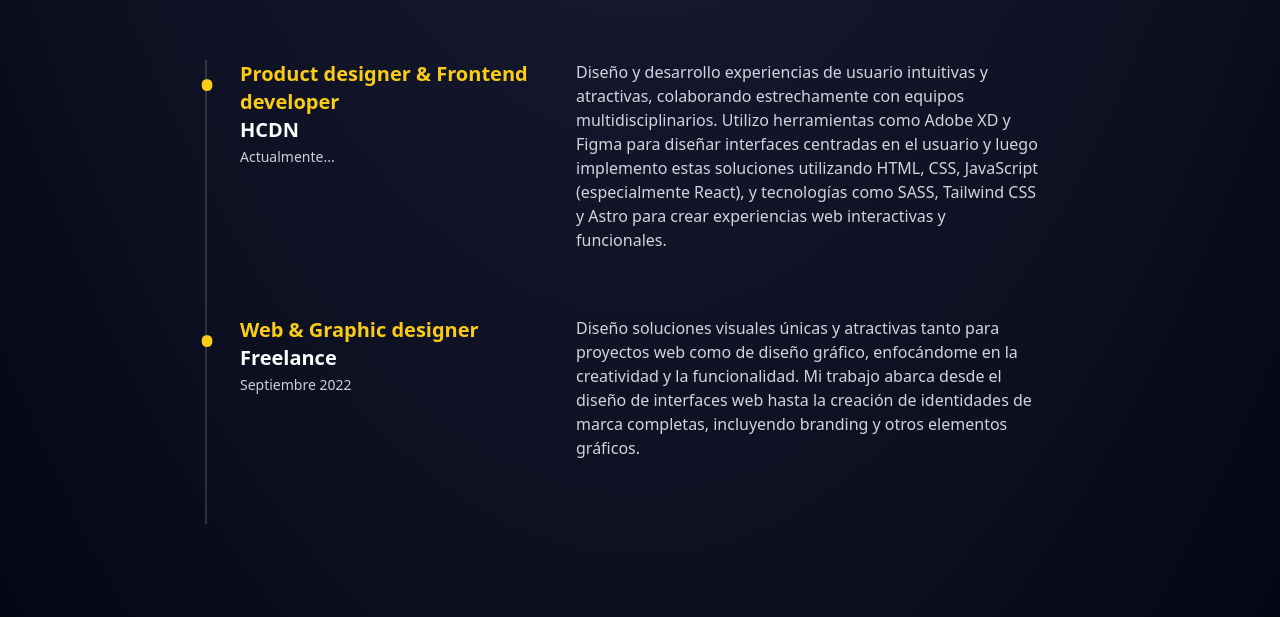
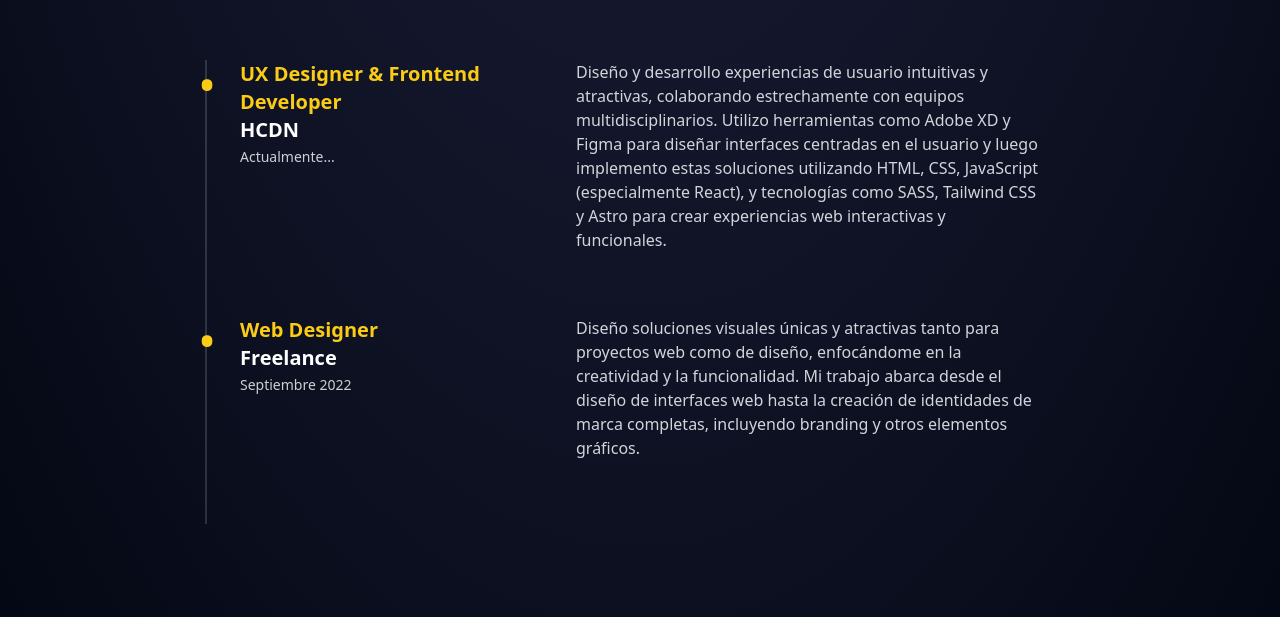
Before and after one commit to nicom93/Portfolio-Nicolas-Monclus, an Astro site: page / in a window 1280 px wide. Shown: the part 714-1331 px from the top of the page. Built offline with nearby package versions, Linux system fonts and the light colour scheme; Astro itself is replaced by a stand-in of ours.

Commit message:
Update Experience.astro

```diff
--- a/src/components/Experience.astro
+++ b/src/components/Experience.astro
@@ -3,17 +3,17 @@ import ExperienceItem from "./ExperienceItem.astro"
 const EXPERIENCIE = [
     {
         date: "Actualmente...",
-        title: "Product designer & Frontend developer",
+        title: "UX Designer & Frontend Developer",
         company: "HCDN",
         description:
         "Diseño y desarrollo experiencias de usuario intuitivas y atractivas, colaborando estrechamente con equipos multidisciplinarios. Utilizo herramientas como Adobe XD y Figma para diseñar interfaces centradas en el usuario y luego implemento estas soluciones utilizando HTML, CSS, JavaScript (especialmente React), y tecnologías como SASS, Tailwind CSS y Astro para crear experiencias web interactivas y funcionales.",
     },
     {
         date: "Septiembre 2022",
-        title: "Web & Graphic designer",
+        title: "Web Designer",
         company: "Freelance",
         description:
-        "Diseño soluciones visuales únicas y atractivas tanto para proyectos web como de diseño gráfico, enfocándome en la creatividad y la funcionalidad. Mi trabajo abarca desde el diseño de interfaces web hasta la creación de identidades de marca completas, incluyendo branding y otros elementos gráficos.",
+        "Diseño soluciones visuales únicas y atractivas tanto para proyectos web como de diseño, enfocándome en la creatividad y la funcionalidad. Mi trabajo abarca desde el diseño de interfaces web hasta la creación de identidades de marca completas, incluyendo branding y otros elementos gráficos.",
     },
 ]
 ---
```
